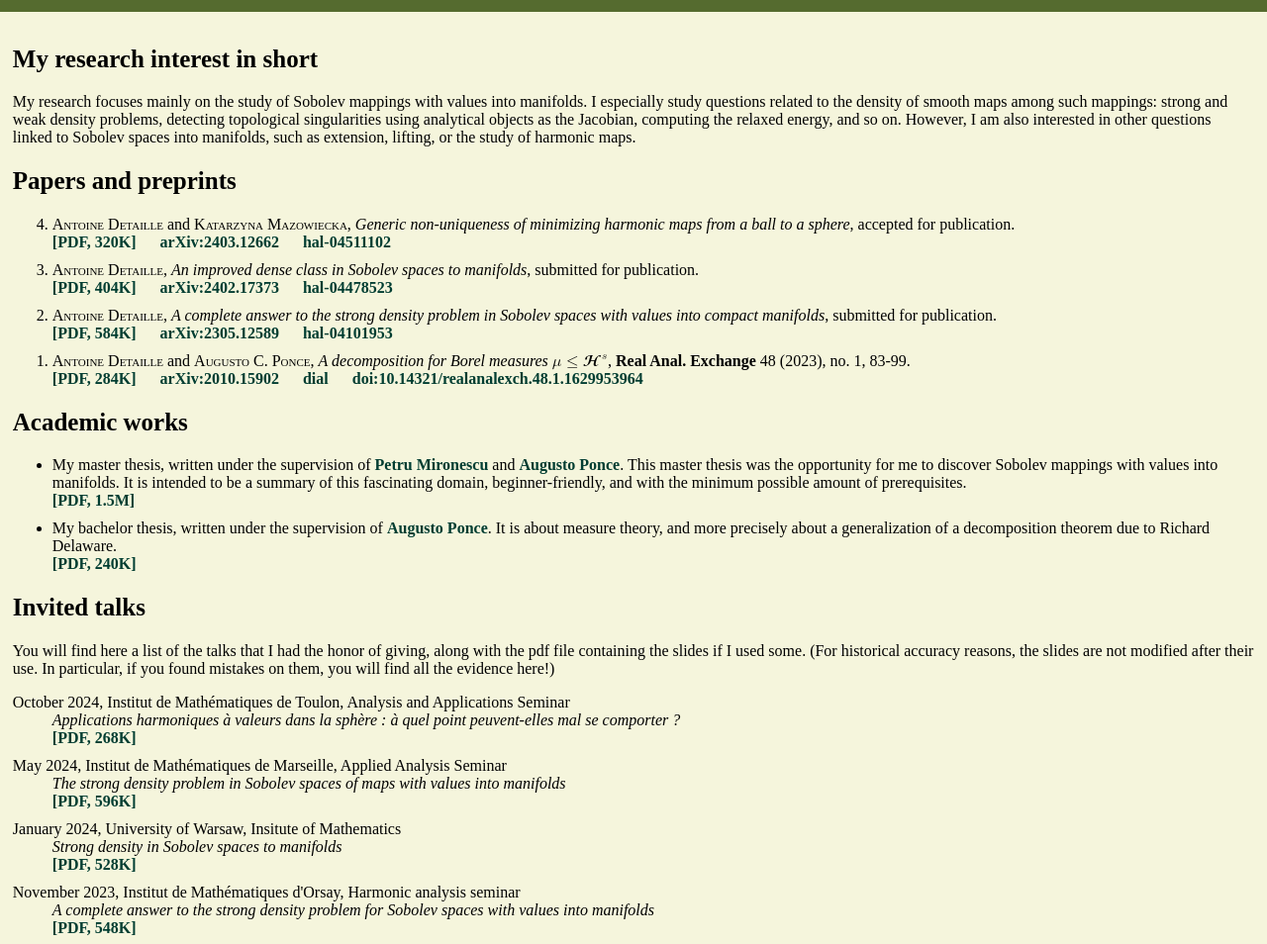
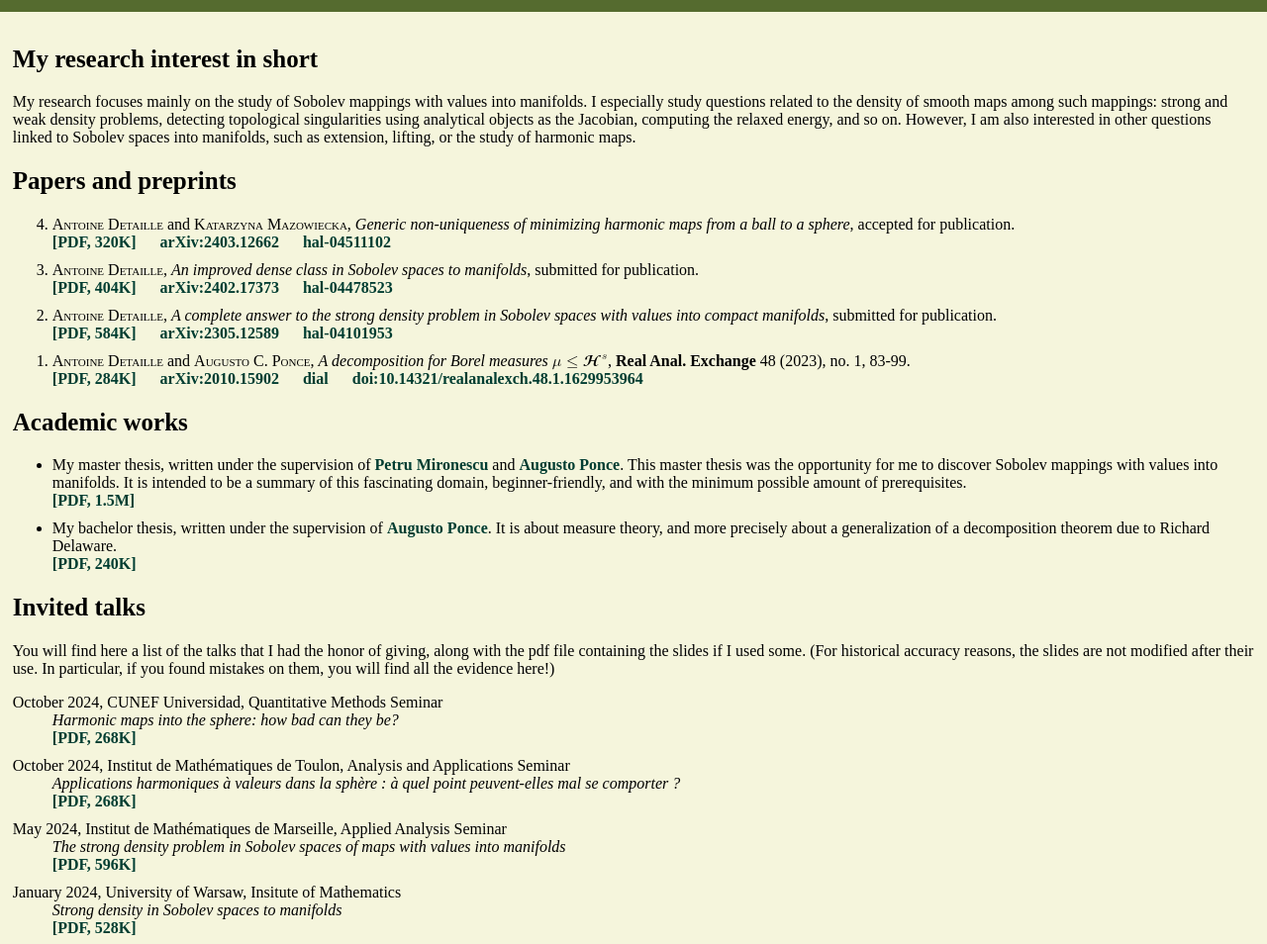
Before and after one commit to andetaille/andetaille.github.io, a plain HTML site: page en/research.html in a window 1280 px wide. Shown: the part 88-1042 px from the top of the page at 99% size. Drawn offline with Linux system fonts and the light colour scheme.

Commit message:
Add talk CUNEF 30/10/2024

```diff
--- a/en/research.html
+++ b/en/research.html
@@ -62,6 +62,9 @@
 			(For historical accuracy reasons, the slides are not modified after their use.
 			In particular, if you found mistakes on them, you will find all the evidence here!)</p>
 			<dl>
+                                <dt>October 2024, CUNEF Universidad, Quantitative Methods Seminar</dt>
+                                <dd><span class="talk-title">Harmonic maps into the sphere: how bad can they be?</span><br>
+                                        <a href="../pdfs/talk_Cunef_30_10_2024.pdf" class="file-link" target="_blank">[PDF, 268K]</a></dd>
                                 <dt>October 2024, Institut de Mathématiques de Toulon, Analysis and Applications Seminar</dt>
                                 <dd><span class="talk-title">Applications harmoniques à valeurs dans la sphère : à quel point peuvent-elles mal se comporter ?</span><br>
                                         <a href="../pdfs/talk_Toulon_17_10_2024.pdf" class="file-link" target="_blank">[PDF, 268K]</a></dd>
```
Also changed, not shown: fr/recherche.html (+3 -0 lines).
